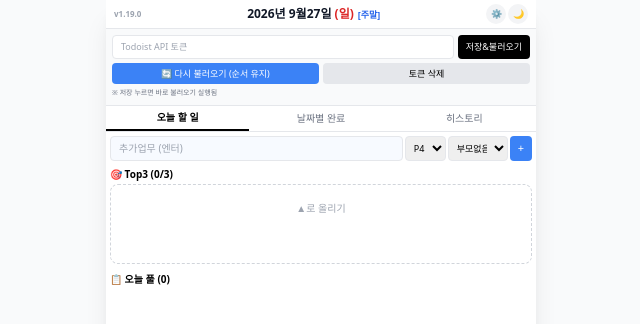
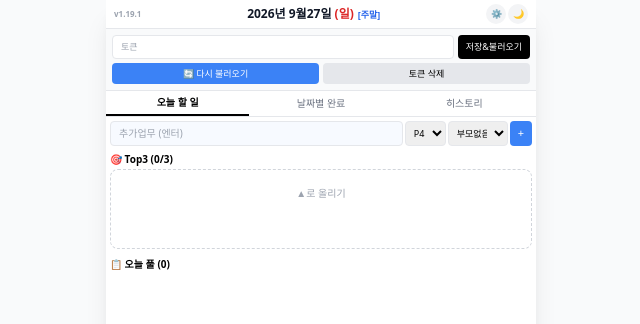
Before and after one commit to apoco211/Daily-Todo, a React (Vite) app: page / in a window 1280 px wide. Both pictures are taken after a click on the button "⚙️". Shown: the top 324 px of the page, without its empty margins (319-959 px from the left). Built offline with nearby package versions, Linux system fonts and the light colour scheme.

Commit message:
App.jsx 업데이트

```diff
--- a/src/App.jsx
+++ b/src/App.jsx
@@ -4,7 +4,7 @@ import { SortableContext, verticalListSortingStrategy, useSortable, arrayMove }
 import { CSS } from "@dnd-kit/utilities"
 
 const PROXY = "https://todoist-proxy.apoco211.workers.dev"
-const VERSION = "v1.19.0"
+const VERSION = "v1.19.1"
 
 const HOLIDAYS_2026 = {"01-01":"신정","02-16":"설날","02-17":"설날","02-18":"설날","03-01":"삼일절","03-02":"삼일절","05-05":"어린이날","05-24":"부처님오신날","05-25":"부처님오신날","06-06":"현충일","08-15":"광복절","08-17":"광복절","09-24":"추석","09-25":"추석","09-26":"추석","10-03":"개천절","10-05":"개천절","10-09":"한글날","12-25":"크리스마스"}
 
@@ -71,11 +71,10 @@ export default function App(){
 
   const fetchTasks=async(tok)=>{
     const useToken=tok||tmpToken||token||localStorage.getItem("todoist_token")||""
-    if(!useToken){alert("토큰이 없습니다. 설정에서 토큰을 저장하세요");return}
-    console.log("fetchTasks with token", useToken.slice(0,10))
+    if(!useToken){alert("토큰이 없습니다");return}
     try{
       const res=await fetch(`${PROXY}/api/v1/tasks/filter?query=today%20|%20overdue`,{headers:{Authorization:`Bearer ${useToken}`}})
-      if(!res.ok){const txt=await res.text();alert(`불러오기 실패 ${res.status}: ${txt.slice(0,200)}`);return}
+      if(!res.ok){alert(`불러오기 실패 ${res.status}`);return}
       const data=await res.json();const todays=data.results||data.tasks||data||[]
       const childResults=await Promise.all(todays.map(async t=>{try{const r=await fetch(`${PROXY}/api/v1/tasks?parent_id=${t.id}`,{headers:{Authorization:`Bearer ${useToken}`}});const d=await r.json();return d.results||d.tasks||(Array.isArray(d)?d:[])}catch{return[]}}))
       const merged={};[...todays,...childResults.flat()].forEach(t=>{merged[t.id]=t});let all=Object.values(merged)
@@ -84,7 +83,7 @@ export default function App(){
       if(savedPool.length>0){const orderMap=new Map(savedPool.map((id,idx)=>[id,idx]));all=[...all].sort((a,b)=>{if(topRootsSet.has(a.id)||topRootsSet.has(getRootId(a,merged)))return 9998;if(topRootsSet.has(b.id)||topRootsSet.has(getRootId(b,merged)))return 9998;const aIdx=orderMap.has(a.id)?orderMap.get(a.id):9999;const bIdx=orderMap.has(b.id)?orderMap.get(b.id):9999;return aIdx-bIdx})}
       setTasks(all)
       setTop3Ids(prev=>{const cur=prev.length?prev:savedTop;const filtered=cur.filter(id=>merged[id]);const seen=new Set();const dedup=[];for(const id of filtered){const root=getRootId(merged[id],merged);if(!seen.has(root)){seen.add(root);dedup.push(id)}}return dedup.slice(0,3)})
-    }catch(e){console.error(e);alert("불러오기 에러: "+e.message)}
+    }catch(e){alert("불러오기 에러: "+e.message)}
   }
 
   const fetchCompleted=async()=>{if(!token)return;try{const since=new Date(Date.now()-7*86400000).toISOString();const res=await fetch(`${PROXY}/api/v1/completed/get_all?since=${encodeURIComponent(since)}&limit=100`,{headers:{Authorization:`Bearer ${token}`}});const data=await res.json();setCompletedFromTodoist(data.items||[])}catch{}}
@@ -97,22 +96,26 @@ export default function App(){
   const deleteLocal=(id)=>{const toRemove=new Set([id]);tasks.forEach(t=>{if(t.parent_id===id)toRemove.add(t.id)});setTasks(p=>p.filter(t=>!toRemove.has(t.id)));setTop3Ids(p=>p.filter(t=>!toRemove.has(t)));setPoolOrder(p=>p.filter(t=>!toRemove.has(t)))}
   const completeTask=async(id)=>{const t=taskMap[id];if(!t)return;const toComplete=getChildren(id).length?[t,...getChildren(id)]:[t];try{for(const c of toComplete){await fetch(`${PROXY}/api/v1/tasks/${c.id}/close`,{method:"POST",headers:{Authorization:`Bearer ${token}`}})}}catch(e){console.error(e)}const now=new Date();const dk=now.toISOString().slice(0,10);setLogs(p=>[...toComplete.map(x=>({id:x.id,content:x.content,completedAt:now.toISOString(),dateKey:dk})),...p]);const rem=new Set(toComplete.map(x=>x.id));setTasks(p=>p.filter(x=>!rem.has(x.id)));setTop3Ids(p=>p.filter(x=>!rem.has(x)));setPoolOrder(p=>p.filter(x=>!rem.has(x)))}
 
+  // ★ 핵심 수정: 오늘 날짜 + 중요도 함께 Todoist로 넘어감
   const addTask=async()=>{
-    if(!newContent.trim()){alert("내용을 입력하세요");return}
+    if(!newContent.trim()){alert("내용 입력");return}
     const useToken=tmpToken||token||localStorage.getItem("todoist_token")||""
     if(!useToken){alert("토큰 없음");return}
     try{
-      console.log("addTask", newContent)
-      const body={content:newContent, priority:newPri, due_string:"today", due_lang:"ko"}
+      const body={
+        content: newContent,
+        priority: newPri,
+        due_string: "today",
+        due_lang: "ko",
+        due: { string: "today", lang: "ko" }
+      }
       if(newParent) body.parent_id=newParent
       const res=await fetch(`${PROXY}/api/v1/tasks`,{method:"POST",headers:{"Content-Type":"application/json",Authorization:`Bearer ${useToken}`},body:JSON.stringify(body)})
       if(!res.ok){const txt=await res.text();alert(`추가 실패 ${res.status}: ${txt.slice(0,300)}`);return}
       const created=await res.json()
-      console.log("created", created)
       setTasks(p=>[created,...p]);setPoolOrder(p=>[created.id,...p]);setNewContent("");setNewParent("")
-      // 즉시 fetch해서 Todoist 반영 확인
       setTimeout(()=>fetchTasks(useToken),500)
-    }catch(e){console.error(e);alert("추가 에러: "+e.message)}
+    }catch(e){alert("추가 에러: "+e.message)}
   }
 
   const topRoots=useMemo(()=>{const s=new Set();top3Ids.forEach(id=>{const t=taskMap[id];if(t)s.add(getRootId(t,taskMap))});return s},[top3Ids,taskMap])
@@ -134,7 +137,7 @@ export default function App(){
             <button onClick={()=>setDark(!dark)} className="w-5 h-5 rounded-full bg-gray-100 dark:bg-gray-800 text-[9px]">{dark?'☀️':'🌙'}</button>
           </div>
         </header>
-        {showToken && <div className="p-1.5 bg-gray-50 dark:bg-gray-800 border-b flex flex-col gap-1"><div className="flex gap-1"><input type="password" value={tmpToken} onChange={e=>setTmpToken(e.target.value)} placeholder="Todoist API 토큰" className="flex-1 px-2 py-1 rounded border text-[9px] dark:bg-gray-700 dark:text-white"/><button onClick={()=>{localStorage.setItem("todoist_token",tmpToken);setToken(tmpToken);setShowToken(false);setTimeout(()=>fetchTasks(tmpToken),300)}} className="bg-black text-white px-2 rounded text-[9px]">저장&불러오기</button></div><div className="flex gap-1"><button onClick={()=>fetchTasks()} className="flex-1 bg-blue-500 text-white py-1 rounded text-[9px]">🔄 다시 불러오기 (순서 유지)</button><button onClick={()=>{setTmpToken("");localStorage.removeItem("todoist_token");setToken("");setTasks([])}} className="flex-1 bg-gray-200 py-1 rounded text-[9px]">토큰 삭제</button></div><div className="text-[7px] text-gray-500">※ 저장 누르면 바로 불러오기 실행됨</div></div>}
+        {showToken && <div className="p-1.5 bg-gray-50 dark:bg-gray-800 border-b flex flex-col gap-1"><div className="flex gap-1"><input type="password" value={tmpToken} onChange={e=>setTmpToken(e.target.value)} placeholder="토큰" className="flex-1 px-2 py-1 rounded border text-[9px] dark:bg-gray-700 dark:text-white"/><button onClick={()=>{localStorage.setItem("todoist_token",tmpToken);setToken(tmpToken);setShowToken(false);setTimeout(()=>fetchTasks(tmpToken),300)}} className="bg-black text-white px-2 rounded text-[9px]">저장&불러오기</button></div><div className="flex gap-1"><button onClick={()=>fetchTasks()} className="flex-1 bg-blue-500 text-white py-1 rounded text-[9px]">🔄 다시 불러오기</button><button onClick={()=>{setTmpToken("");localStorage.removeItem("todoist_token");setToken("");setTasks([])}} className="flex-1 bg-gray-200 py-1 rounded text-[9px]">토큰 삭제</button></div></div>}
         <div className="flex border-b">{["today","history","changelog"].map(tab=><button key={tab} onClick={()=>setActiveTab(tab)} className={`flex-1 py-1 text-[10px] ${activeTab===tab?'border-b-2 border-black font-bold':'text-gray-500'}`}>{tab==="today"?"오늘 할 일":tab==="history"?"날짜별 완료":"히스토리"}</button>)}</div>
         {activeTab==="today" && <div className="flex-1 overflow-auto p-1 flex flex-col gap-1.5">
           <div className="flex gap-0.5"><input value={newContent} onChange={e=>setNewContent(e.target.value)} onKeyDown={e=>{if(e.key==='Enter') addTask()}} placeholder="추가업무 (엔터)" className="flex-1 px-2 py-1 rounded border bg-blue-50/50 text-[10px]"/><select value={newPri} onChange={e=>setNewPri(Number(e.target.value))} className="px-1 rounded border text-[9px]"><option value={1}>P4</option><option value={2}>P3</option><option value={3}>P2</option><option value={4}>P1</option></select><select value={newParent} onChange={e=>setNewParent(e.target.value)} className="px-1 rounded border text-[9px] max-w-[60px]"><option value="">부모없음</option>{tasks.filter(t=>!t.parent_id).map(t=><option key={t.id} value={t.id}>{t.content.slice(0,10)}</option>)}</select><button onClick={addTask} className="bg-blue-500 text-white px-2 rounded text-[11px]">+</button></div>
@@ -145,7 +148,7 @@ export default function App(){
           </DndContext>
         </div>}
         {activeTab==="history"&&<div className="flex-1 overflow-auto p-1">{groupedLogs.map(([date,items])=><div key={date} className="border rounded p-1 bg-gray-50 mb-1"><div className="font-bold text-[9px] mb-0.5">{date} ({items.length})</div><div className="flex flex-col gap-0.5">{items.map(it=><div key={it.id+"_"+it.completedAt} className="text-[10px] bg-white rounded px-1 py-0.5 border truncate">{it.content}</div>)}</div></div>)}</div>}
-        {activeTab==="changelog"&&<div className="p-1 text-[9px]"><div>v1.19.0 - 추가/다시불러오기 버그 FIX</div><div>v1.18.9 - 컴팩트</div><div>v1.18.8 - 풀 바로완료 + 설명보기</div></div>}
+        {activeTab==="changelog"&&<div className="p-1 text-[9px]"><div>v1.19.1 - 오늘 날짜 지정 FIX (보관함→오늘)</div><div>v1.19.0 - 추가/다시불러오기 FIX</div></div>}
       </div>
     </div>
   )
```
